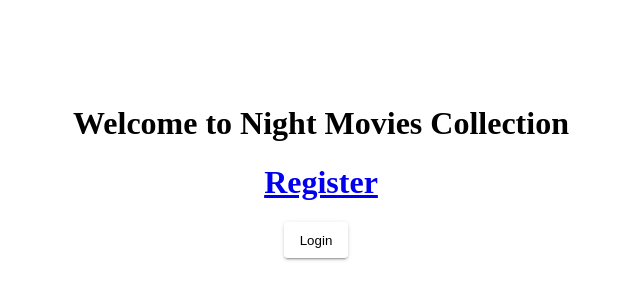
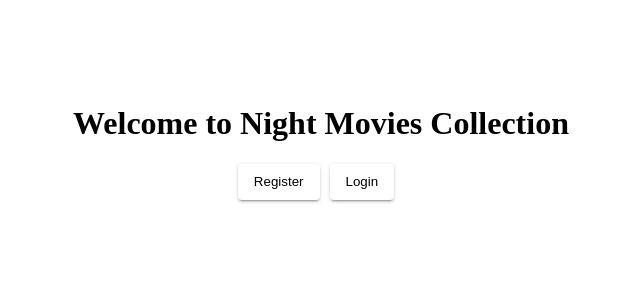
Before and after one commit to Adeniyi-Bella/movie-app-angular-frontend, an Angular app: page /welcome in a window 1280 px wide. Shown: the part 204-504 px from the top of the page, without its empty margins (319-959 px from the left). Built offline with nearby package versions, Linux system fonts and the light colour scheme.

Commit message:
fix: registration route

```diff
--- a/angular.json
+++ b/angular.json
@@ -100,5 +100,8 @@
         }
       }
     }
+  },
+  "cli": {
+    "analytics": "fdd0f308-d092-47bb-8715-ecb9bf0c3430"
   }
 }
--- a/src/app/user-registration-form/user-registration-form.component.html
+++ b/src/app/user-registration-form/user-registration-form.component.html
@@ -55,13 +55,5 @@
     >
       Sign Up
     </button>
-    <button
-      mat-raised-button
-      (click)="closeDialog()"
-      color="primary"
-      class="cancel-margin"
-    >
-      Cancel
-    </button>
   </mat-card-actions>
 </mat-card>
--- a/src/app/user-registration-form/user-registration-form.component.ts
+++ b/src/app/user-registration-form/user-registration-form.component.ts
@@ -1,11 +1,10 @@
 import { Component, OnInit, Input } from '@angular/core';
 // You'll use this import to close the dialog on success
-import { MatDialog, MatDialogRef, } from '@angular/material/dialog';
 // This import brings in the API calls created
 import { FetchApiDataService } from '../fetch-api-data.service';
 // This import is used to display notifications back to the user
 import { MatSnackBar } from '@angular/material/snack-bar';
-// import { MatDialog } from '@angular/material/dialog';
+import { Router } from '@angular/router';
 
 @Component({
   selector: 'app-user-registration-form',
@@ -18,8 +17,8 @@ export class UserRegistrationFormComponent implements OnInit {
 
   constructor(
     public fetchApiData: FetchApiDataService,
-    public dialogRef: MatDialogRef<UserRegistrationFormComponent>,
-    public snackBar: MatSnackBar
+    public snackBar: MatSnackBar,
+    private router: Router
   ) {}
 
   ngOnInit(): void {}
@@ -29,7 +28,6 @@ export class UserRegistrationFormComponent implements OnInit {
     this.fetchApiData.userRegistration(this.userData).subscribe(
       (result) => {
         // Logic for a successful user registration goes here! (To be implemented)
-        this.dialogRef.close(); // This will close the modal on success!
         console.log(result);
         this.snackBar.open(result, 'OK', {
           duration: 2000,
@@ -43,8 +41,4 @@ export class UserRegistrationFormComponent implements OnInit {
       }
     );
   }
-
-  closeDialog(): void {
-    this.dialogRef.close();
-  }
 }
--- a/src/app/welcome-page/welcome-page.component.html
+++ b/src/app/welcome-page/welcome-page.component.html
@@ -1,17 +1,14 @@
 <!-- src/app/welcome-page/welcome-page.component.html -->
 <div class="welcome-page__container">
     <h1>Welcome to Night Movies Collection</h1>
-    <!-- <button
+    <button
       mat-raised-button
-      (click)="openUserRegistrationDialog()"
+      (click)="openRegistrationView()"
       color="primary"
       class="welcome-button"
     >
-      Sign Up
-    </button> -->
-    <h1>
-      <a routerLink="../registration" alt="Link to main movies page">Register</a>
-    </h1>
+      Register
+    </button>
 
     <button
       mat-raised-button
--- a/src/app/welcome-page/welcome-page.component.ts
+++ b/src/app/welcome-page/welcome-page.component.ts
@@ -16,10 +16,7 @@ export class WelcomePageComponent {
   /**
    * Open dialog when the signup button is clicked
    */
-  openUserRegistrationDialog(): void {
-    // this.dialog.open(UserRegistrationFormComponent, {
-    //   // Assigning the dialog a width
-    //   width: '280px',
+  openRegistrationView(): void {
     this.router.navigate(['registration']);
   }
 
```
